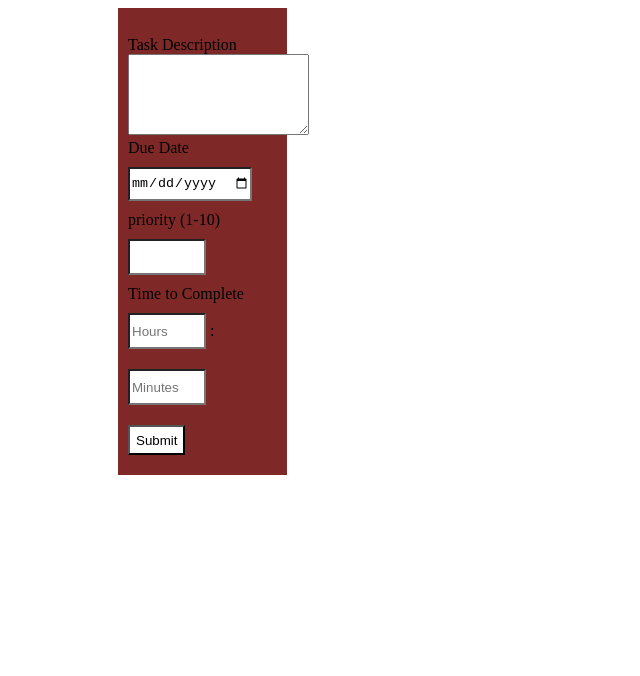
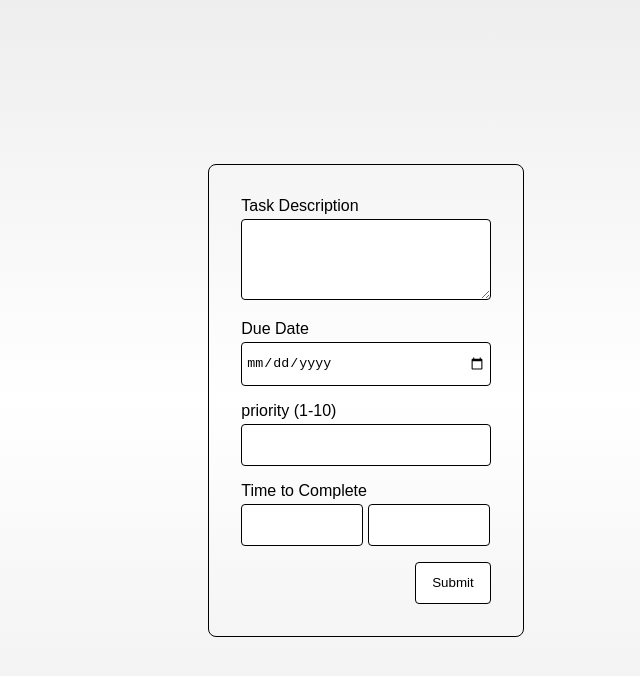
Before and after one commit to maguiretatwit/comp_4650_Task_Management, a plain HTML site: page TestFiles/TaskForm.html in a window 1280 px wide. Shown: the whole page, without its empty margins (274-914 px from the left). Drawn offline with Linux system fonts and the light colour scheme.

Commit message:
Update pages

```diff
--- a/TestFiles/TaskForm.html
+++ b/TestFiles/TaskForm.html
@@ -5,63 +5,32 @@
     <meta charset="UTF-8">
     <meta name="viewport" content="width=device-width, initial-scale=1.0">
     <title>Task Form</title>
-    <style>
-        body {
-            padding: 0px 30vw;
-            justify-content: center;
-            vertical-align: center;
-            align-items: center;
-        }
-
-        form {
-            width: 30%;
-            padding: 10px;
-            height: auto;
-            background-color: rgb(127, 40, 40);
-        }
-
-        input {
-
-            background-color: rgb(255, 255, 255);
-            height: 30px;
-            margin: 10px 0px;
-        }
-
-        div{
-            display: inline-block;
-        }
-        .num{
-            width: 70px;
-        }
-    </style>
+    <link rel="stylesheet" href="styles.css">
 </head>
 
 <body>
-    <form method="post" enctype="multipart/form-data">
-        <br />
-        <label>Task Description</label>
-        </br>
-        <textarea name="post" rows="5"></textarea>
-        <br>
-        <label>Due Date</label>
-        <br>
-        <input type="date">
-        <br>
-        <label>priority (1-10)</label>
-        <br>
-        <input type="number" class="num" min="1" max="10">
-        <br>
-        <label> Time to Complete </label>
-        <br>
-        <div>
-            <input type="number" class="num" min="0" placeholder="Hours">
-            :
-            <input type="number" class="num" min="0" max="59" placeholder="Minutes">
-        </div>
-        <br>
-        <input type="submit">
-
-    </form>
+    <div class="page-content">
+        <form class="form" method="post" enctype="multipart/form-data">
+            <div class="form-element">
+                <label class="form-element__label">Task Description</label>
+                <textarea class="textarea" name="description" rows="5"></textarea>
+            </div>
+            <div class="form-element">
+                <label class="form-element__label">Due Date</label>
+                <input class="input" type="date" name="due">
+            </div>
+            <div class="form-element">
+                <label class="form-element__label">priority (1-10)</label>
+                <input class="input" type="number" name="priority" min="1" max="10">
+            </div>
+            <div class="form-element">
+                <label class="form-element__label"> Time to Complete </label>
+                <input class="input size_1-of-2" type="number">
+                <input class="input size_1-of-2" type="number" min="0" max="59">
+            </div>
+            <button class="button float_right" type="submit">Submit</button>
+        </form>
+    </div>
 </body>
 
 </html>
--- /dev/null
+++ b/TestFiles/styles.css
@@ -0,0 +1,80 @@
+*,
+*:before,
+*:after {
+    box-sizing: border-box;
+}
+
+html {
+    font-family: Arial, Helvetica, sans-serif;
+}
+
+body {
+    margin: 0;
+}
+
+.form {
+    border: 1px solid #000;
+    border-radius: .5rem;
+    padding: 2rem;
+}
+
+.page-content {
+    display: flex;
+    flex-direction: column;
+    align-items: center;
+    justify-content: center;
+    width: 100%;
+    min-height: 100vh;
+    background: linear-gradient(#eee, #fff, #eee);
+}
+
+.form-element {
+    display: block;
+    margin-bottom: 1rem;
+}
+
+.form-element__label {
+    display: block;
+    margin-bottom: .25rem;
+}
+
+.textarea {
+    resize: vertical;
+    border: 1px solid #000;
+    border-radius: .25rem;
+    width: 100%;
+}
+
+.input {
+    border: 1px solid #000;
+    border-radius: .25rem;
+    width: 100%;
+    padding-inline: .25rem;
+    padding-block: 0;
+    line-height: 2.5rem;
+}
+
+.button {
+    border: 1px solid #000;
+    border-radius: .25rem;
+    background-color: #fff;
+    padding-inline: 1rem;
+    padding-block: .5rem;
+    line-height: 1.5rem;
+}
+
+.button:hover {
+    background-color: #eee;
+}
+
+.button:active {
+    background-color: #dfdfdf;
+}
+
+.size_1-of-2 {
+    width: 49%;
+}
+
+.float_right {
+    float: right;
+}
```
Also changed, not shown: TestFiles/AccountCreation.html (+17 -56 lines), TestFiles/TaskSignIn.html (+16 -55 lines).
